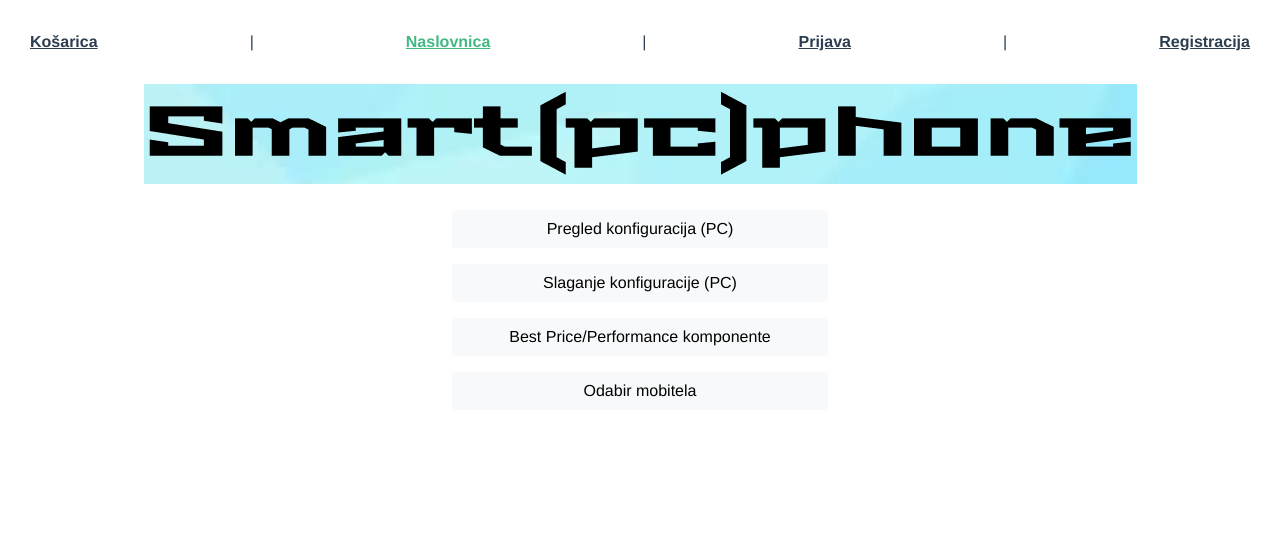
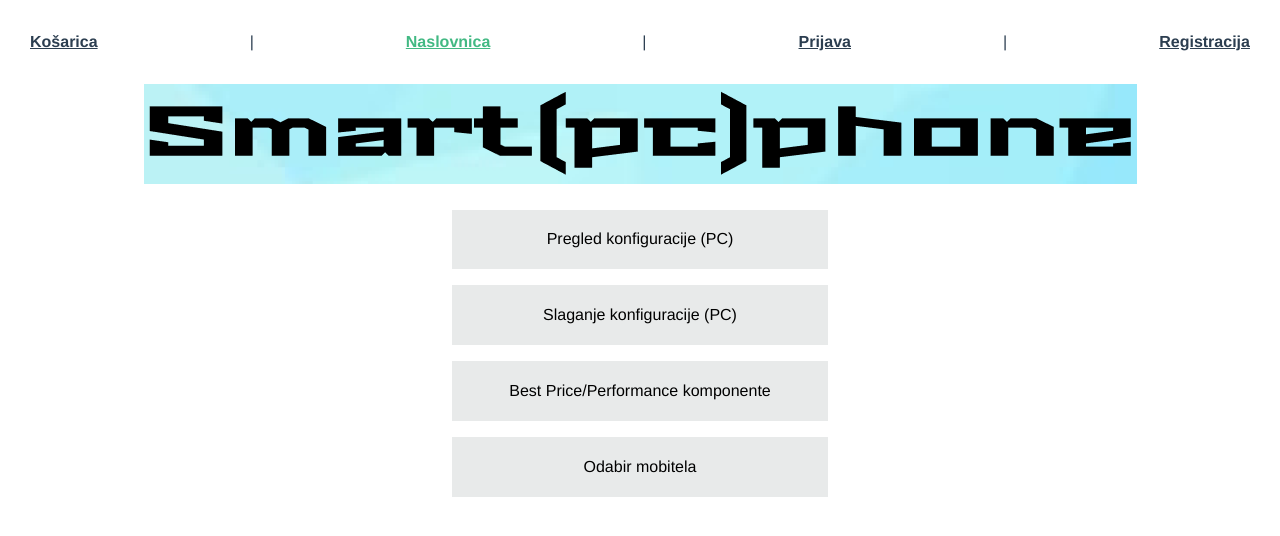
Before and after one commit to Kristijan-Kekic/PI-Smart-pc-phone, a Vue app: page / in a window 1280 px wide. Shown: the top 536 px of the page. Built offline with nearby package versions, Linux system fonts and the light colour scheme.

Commit message:
Dodani router linkovi umjeto button-a

```diff
--- a/src/App.vue
+++ b/src/App.vue
@@ -5,10 +5,10 @@
       <router-link to="/">Naslovnica</router-link> |
       <router-link to="/login-reg">Prijava</router-link> |
       <router-link to="/registracija">Registracija</router-link>
-    </div>
+      </div>
     <router-view/>
   </div>
-</template>
+ </template>
 
 <style lang="scss">
 #app {
--- a/src/router/index.js
+++ b/src/router/index.js
@@ -16,6 +16,11 @@ const routes = [
     component: () => import(/* webpackChunkName: "about" */ '../views/Pregled-PC.vue')
   },
   {
+    path: '/Kosarica',
+    name: 'Kosarica',
+    component: () => import(/* webpackChunkName: "about" */ '../views/Kosarica.vue')
+  },
+    {
     path: '/Home/Slaganje-PC',
     name: 'Slaganje-PC',
     component: () => import(/* webpackChunkName: "about" */ '../views/Slaganje-PC.vue')
--- a/src/views/Home.vue
+++ b/src/views/Home.vue
@@ -2,11 +2,19 @@
   <div class="home">
       <logo />
         <div class="d-grid gap-3 col-4 mx-auto">
-          <a class="btn btn-light" href="/Pregled-PC" role="button">Pregled konfiguracija (PC)</a>
-          <a class="btn btn-light" href="/Slaganje-PC" role="button">Slaganje konfiguracije (PC)</a>
-          <a class="btn btn-light" href="/BPPK" role="button">Best Price/Performance komponente</a>
-          <a class="btn btn-light" href="/Mobitel" role="button">Odabir mobitela</a>
-        </div>
+          <div class="col-5 mx-auto">
+          <router-link class="rl" to="/Home/Pregled-PC">Pregled konfiguracije (PC)</router-link>
+          </div>
+          <div class="col-5 mx-auto">
+          <router-link class="rl" to="/Home/Slaganje-PC">Slaganje konfiguracije (PC)</router-link>
+          </div>
+          <div class="col-5 mx-auto">
+          <router-link class="rl" to="/Home/BPPK">Best Price/Performance komponente</router-link>
+          </div>
+          <div class="col-5 mx-auto">
+          <router-link class="rl" to="/Home/Mobitel">Odabir mobitela</router-link>
+          </div>
+    </div>
   </div>
 
   </template>
@@ -26,6 +34,23 @@ export default {
 .col-4{
   padding:2%;
   }
+.btn-light{
+  padding:5%;
+  }
 
+.col-5{
+  background:#e8eaea;
+  width:100%;
+  height:100%;
+  padding:4.5%;
+  border-style:solid;
+  border-width: 1px;
+  border-color:#e8eaea;
+}
+
+.rl{
+  color:black;
+  text-decoration:none;
+}
 
 </style>
--- /dev/null
+++ b/src/views/Kosarica.vue
@@ -0,0 +1,18 @@
+<template>
+  <div class="home">
+      <logo />
+
+  </div>
+
+  </template>
+
+<script>
+import Logo from '@/components/Logo.vue';
+
+export default {
+  name: 'kosarica',
+  components: {
+    Logo,
+  },
+};
+</script>
--- a/src/views/Pregled-PC.vue
+++ b/src/views/Pregled-PC.vue
@@ -1,7 +1,10 @@
 <template>
   <div class="home">
       <logo />
-
+        <div class="row">
+          <div class="col-sm-2"></div>
+          <div class="col-sm-8"></div>
+        </div>
   </div>
 
   </template>
@@ -10,9 +13,20 @@
 import Logo from '@/components/Logo.vue';
 
 export default {
-  name: 'home',
+  name: 'pregled-PC',
   components: {
     Logo,
   },
 };
 </script>
+
+<style>
+.col-sm-2{
+  border-style:solid;
+  height:500px;
+}
+.col-sm-8{
+   border-style:solid;
+}
+
+</style>
--- a/src/views/Slaganje-PC.vue
+++ b/src/views/Slaganje-PC.vue
@@ -0,0 +1,18 @@
+<template>
+  <div class="home">
+      <logo />
+
+  </div>
+
+  </template>
+
+<script>
+import Logo from '@/components/Logo.vue';
+
+export default {
+  name: 'slahanje-pc',
+  components: {
+    Logo,
+  },
+};
+</script>
```
